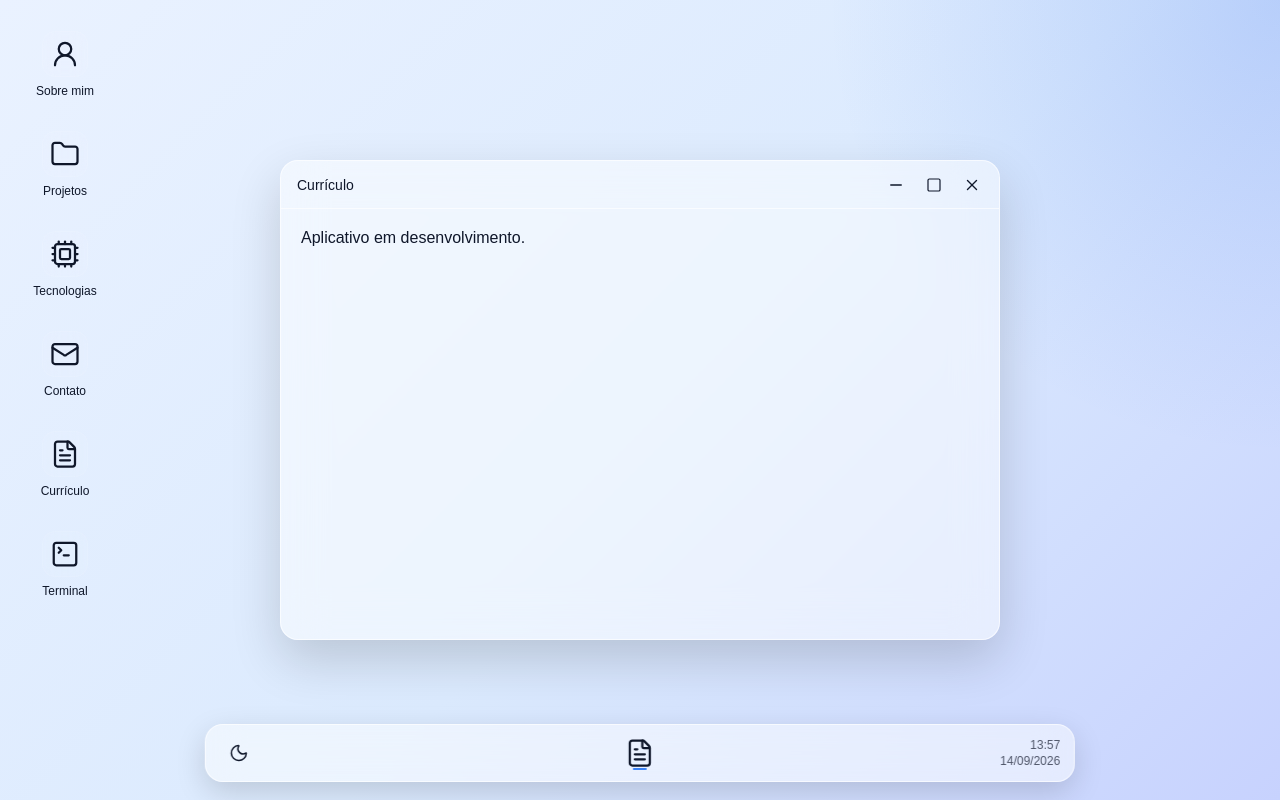
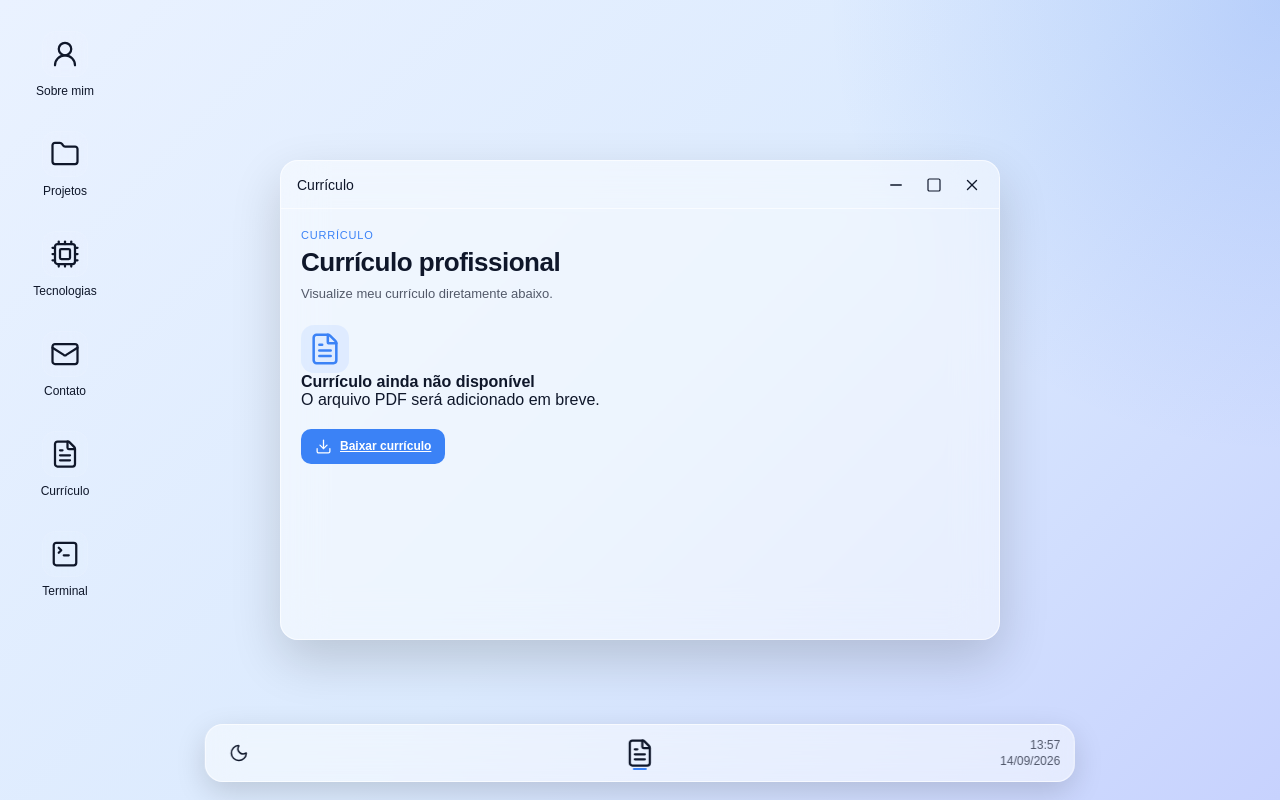
Before and after one commit to warlleyz/portfolio-warlley, a React (Vite) app: page / in a window 1280 px wide. Both pictures are taken after a click on the button "Currículo". Built offline with nearby package versions, Linux system fonts and the light colour scheme.

Commit message:
Prepara visualizacao e download do curriculo

```diff
--- /dev/null
+++ b/src/apps/Resume/Resume.css
@@ -0,0 +1,182 @@
+.resume {
+    display: flex;
+    flex-direction: column;
+    gap: 20px;
+
+    width: 100%;
+
+    padding-bottom: 8px;
+
+    color: var(--text-primary);
+}
+
+/* === CABEÇALHO === */
+.resume-header {
+    display: flex;
+    flex-direction: column;
+    gap: 6px;
+}
+
+.resume-label {
+    font-size: 11px;
+    font-weight: 500;
+
+    text-transform: uppercase;
+    letter-spacing: 0.8px;
+
+    color: #3b82f6;
+}
+
+.resume-header h1 {
+    margin: 0;
+
+    font-size: 26px;
+    font-weight: 650;
+    letter-spacing: -0.5px;
+}
+
+.resume-header p {
+    margin: 0;
+
+    font-size: 13px;
+    line-height: 1.6;
+
+    color: var(--text-secondary);
+}
+
+/* === CURRÍCULO === */
+.resume-card {
+    display: flex;
+    align-items: center;
+    gap: 14px;
+
+    padding: 18px;
+
+    border: 1px solid var(--glass-border);
+    border-radius: 16px;
+
+    background: rgba(255, 255, 255, 0.025);
+}
+
+.resume-icon {
+    width: 48px;
+    height: 48px;
+
+    display: flex;
+    align-items: center;
+    justify-content: center;
+
+    flex-shrink: 0;
+
+    border-radius: 13px;
+
+    background: rgba(59, 130, 246, 0.09);
+
+    color: #3b82f6;
+}
+
+.resume-info {
+    display: flex;
+    flex-direction: column;
+    gap: 3px;
+}
+
+.resume-info span {
+    font-size: 11px;
+
+    color: var(--text-secondary);
+}
+
+.resume-info strong {
+    font-size: 14px;
+    font-weight: 600;
+}
+
+.resume-info p {
+    margin: 0;
+
+    font-size: 12px;
+
+    color: var(--text-secondary);
+}
+
+/* === DETALHES === */
+.resume-details {
+    display: flex;
+    flex-direction: column;
+    gap: 10px;
+}
+
+.resume-detail {
+    display: flex;
+    align-items: flex-start;
+    gap: 10px;
+
+    padding: 14px;
+
+    border: 1px solid var(--glass-border);
+    border-radius: 14px;
+}
+
+.resume-detail svg {
+    flex-shrink: 0;
+
+    margin-top: 2px;
+
+    color: #3b82f6;
+}
+
+.resume-detail div {
+    display: flex;
+    flex-direction: column;
+    gap: 2px;
+}
+
+.resume-detail span {
+    font-size: 10px;
+
+    color: var(--text-secondary);
+}
+
+.resume-detail strong {
+    font-size: 13px;
+    font-weight: 600;
+}
+
+.resume-detail p {
+    margin: 0;
+
+    font-size: 11px;
+
+    color: var(--text-secondary);
+}
+
+/* === BOTÃO === */
+.resume-button {
+    display: inline-flex;
+    align-items: center;
+    justify-content: center;
+    gap: 8px;
+
+    width: fit-content;
+
+    padding: 9px 14px;
+
+    border: none;
+    border-radius: 10px;
+
+    background: #3b82f6;
+
+    color: #ffffff;
+
+    font-size: 12px;
+    font-weight: 600;
+
+    cursor: pointer;
+}
+
+.resume-button:disabled {
+    opacity: 0.5;
+
+    cursor: not-allowed;
+}
--- /dev/null
+++ b/src/apps/Resume/Resume.jsx
@@ -0,0 +1,67 @@
+import {
+    Download,
+    FileText,
+} from 'lucide-react'
+
+import './Resume.css'
+
+function Resume() {
+    const resumeUrl =
+        `${import.meta.env.BASE_URL}files/curriculo-warlley.pdf`
+
+    return (
+        <div className="resume">
+            <div className="resume-header">
+                <span className="resume-label">
+                    Currículo
+                </span>
+
+                <h1>
+                    Currículo profissional
+                </h1>
+
+                <p>
+                    Visualize meu currículo diretamente abaixo.
+                </p>
+            </div>
+
+            <div className="resume-viewer">
+                <div className="resume-placeholder">
+                    <div className="resume-icon">
+                        <FileText
+                            size={34}
+                            strokeWidth={1.8}
+                        />
+                    </div>
+
+                    <strong>
+                        Currículo ainda não disponível
+                    </strong>
+
+                    <p>
+                        O arquivo PDF será adicionado em breve.
+                    </p>
+                </div>
+            </div>
+
+            <a
+                className="resume-button"
+                href={resumeUrl}
+                download
+                aria-disabled="true"
+                onClick={(event) =>
+                    event.preventDefault()
+                }
+            >
+                <Download
+                    size={17}
+                    strokeWidth={1.8}
+                />
+
+                Baixar currículo
+            </a>
+        </div>
+    )
+}
+
+export default Resume
--- a/src/components/Desktop/Desktop.jsx
+++ b/src/components/Desktop/Desktop.jsx
@@ -13,6 +13,7 @@ import About from '../../apps/About/About'
 import Projects from '../../apps/Projects/Projects'
 import Technologies from '../../apps/Technologies/Technologies'
 import Contact from '../../apps/Contact/Contact'
+import Resume from '../../apps/Resume/Resume'
 import ProjectDemo from '../../apps/Projects/ProjectDemo'
 
 import projectsData from '../../data/projectsData'
@@ -235,6 +236,9 @@ function Desktop({ theme, toggleTheme }) {
             case 'contact':
                 return <Contact />
 
+            case 'resume':
+                return <Resume />
+
             default:
                 if (appId.startsWith('project-')) {
                     const projectId =
```
